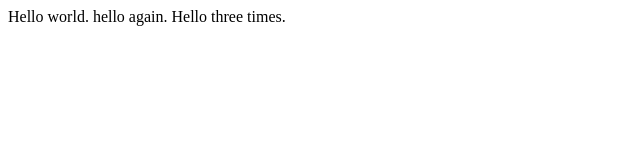
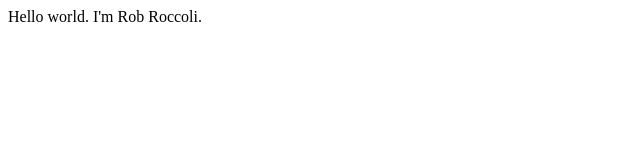
Before and after one commit to eyezach/robroccoli, a plain HTML site: page index.html in a window 1280 px wide. Shown: the whole page, without its empty margins (0-640 px from the left). Drawn offline with Linux system fonts and the light colour scheme.

Commit message:
Remove all the superfluous text.

```diff
--- a/index.html
+++ b/index.html
@@ -3,6 +3,6 @@
 <head>
 </head>
 <body>
-	Hello world. hello again. Hello three times.
+	Hello world. I'm Rob Roccoli.
 </body>
 </html>
```
